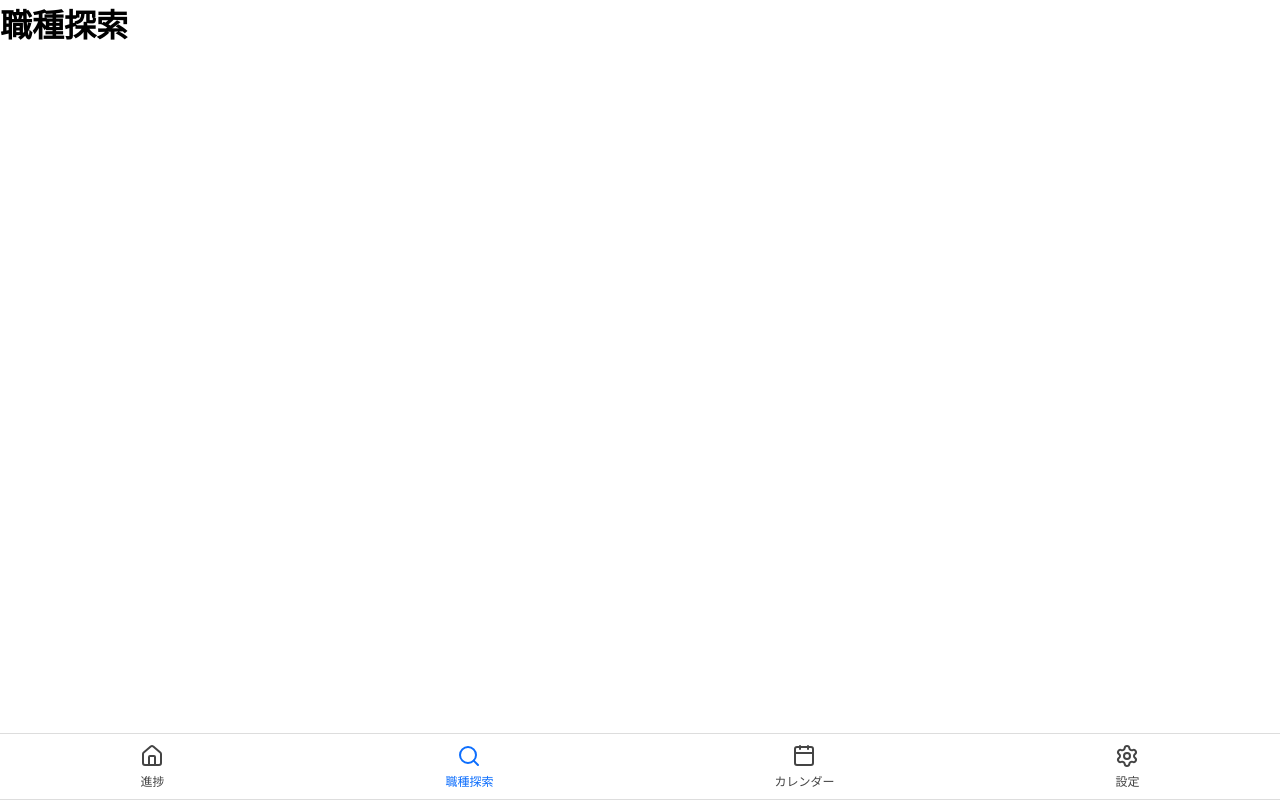
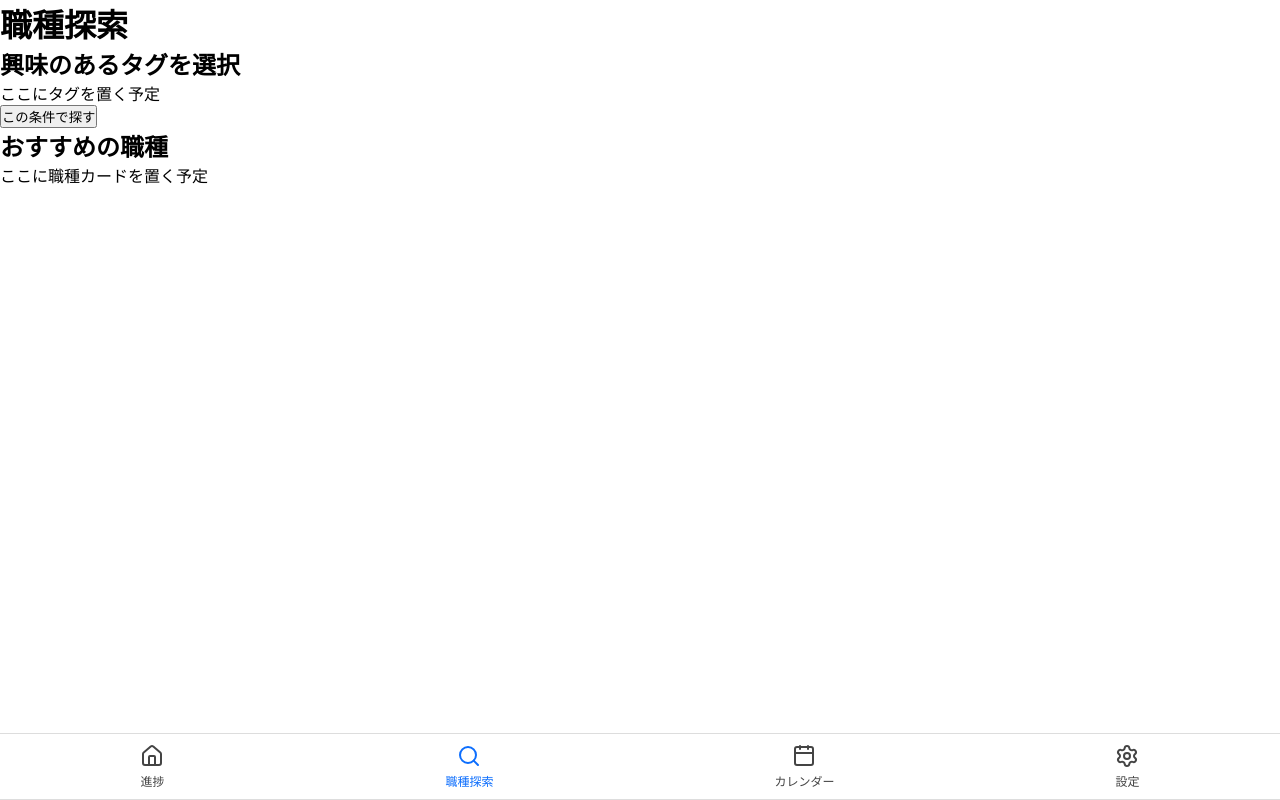
Before and after one commit to seigorou/job-support-pwa, a React (Vite) app: page /job in a window 1280 px wide. Built offline with nearby package versions, Linux system fonts and the light colour scheme.

Commit message:
必要機能の配置
実装が必要な機能の配置順序が分かるように配置した。

```diff
--- a/src/pages/JobSearch.jsx
+++ b/src/pages/JobSearch.jsx
@@ -1,4 +1,21 @@
 function JobSearch() {
-  return <h1>職種探索</h1>;
+  return (
+    <main>
+      <header>
+        <h1>職種探索</h1>
+      </header>
+
+      <section>
+        <h2>興味のあるタグを選択</h2>
+        <p>ここにタグを置く予定</p>
+      </section>
+      <button>この条件で探す</button>
+
+      <section>
+        <h2>おすすめの職種</h2>
+        <p>ここに職種カードを置く予定</p>
+      </section>
+    </main>
+  );
 }
 export default JobSearch;
```
